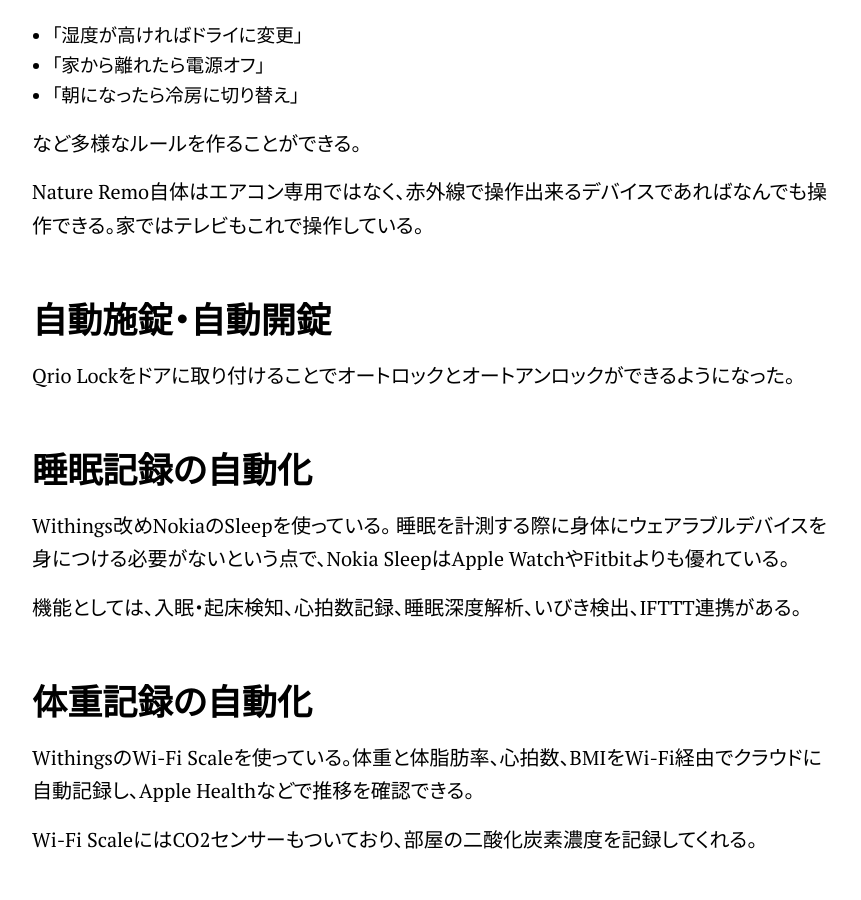
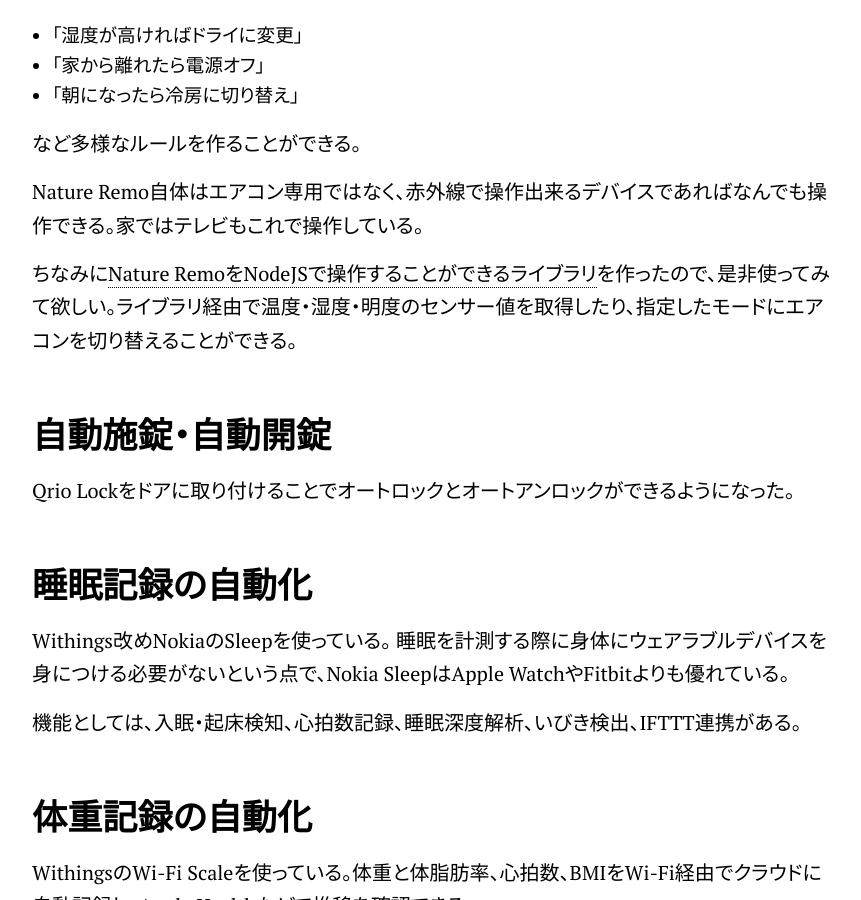
Before and after one commit to uetchy/uechi.io, a Jekyll site: the page built from _posts/2018-08-05-life-automation.md, in a window 1280 px wide and 900 px high, scrolled down 1444 px. Shown: the whole window, without its empty margins (208-1069 px from the left). Built offline with Jekyll 4.4.1, drawn with Linux system fonts in a browser that asks for light colours; nearby versions of some CDN libraries; comment, search, counter and statistics services are not loaded.

Commit message:
Update 2018-08-05-life-automation.md

```diff
--- a/_posts/2018-08-05-life-automation.md
+++ b/_posts/2018-08-05-life-automation.md
@@ -41,6 +41,8 @@
 
 Nature Remo自体はエアコン専用ではなく、赤外線で操作出来るデバイスであればなんでも操作できる。家ではテレビもこれで操作している。
 
+ちなみに[Nature RemoをNodeJSで操作することができるライブラリ](https://github.com/uetchy/nature-remo)を作ったので、是非使ってみて欲しい。ライブラリ経由で温度・湿度・明度のセンサー値を取得したり、指定したモードにエアコンを切り替えることができる。
+
 # 自動施錠・自動開錠
 
 Qrio Lockをドアに取り付けることでオートロックとオートアンロックができるようになった。
```
